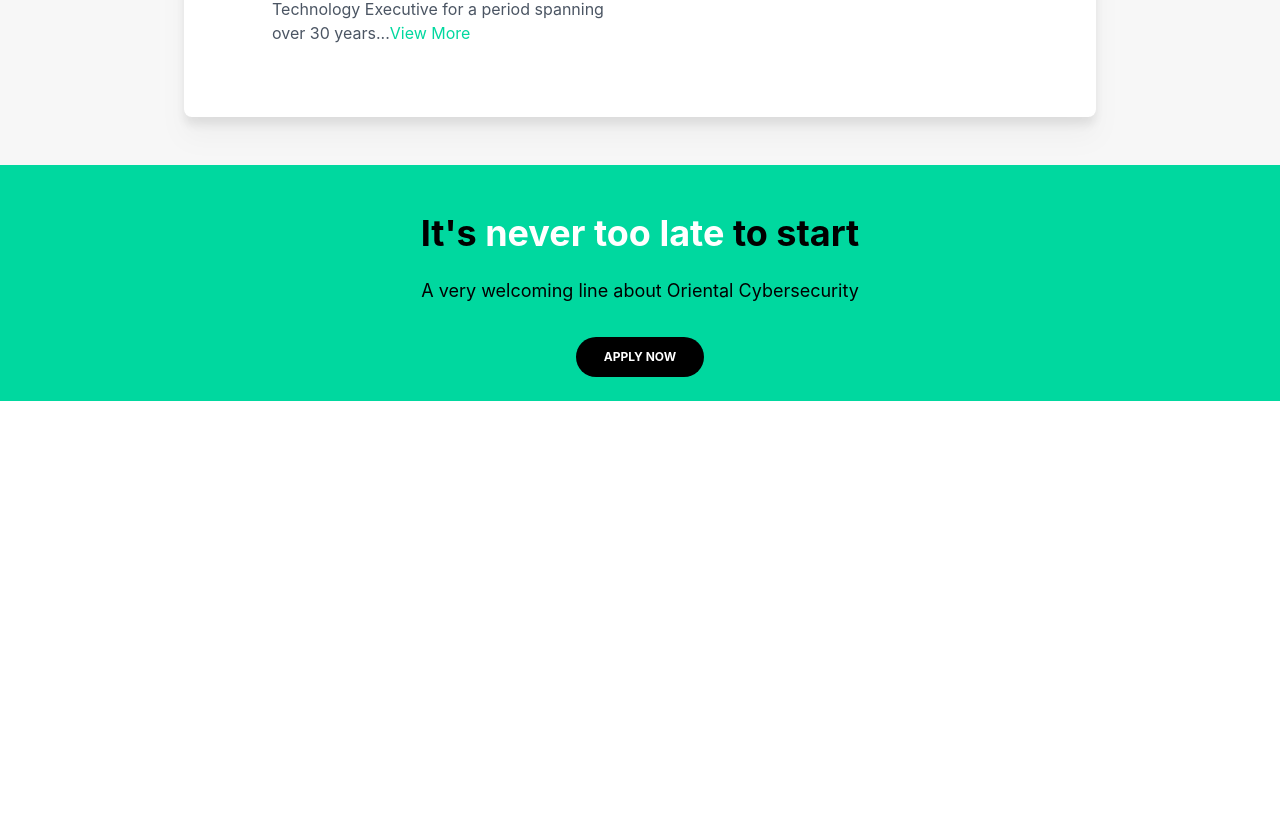
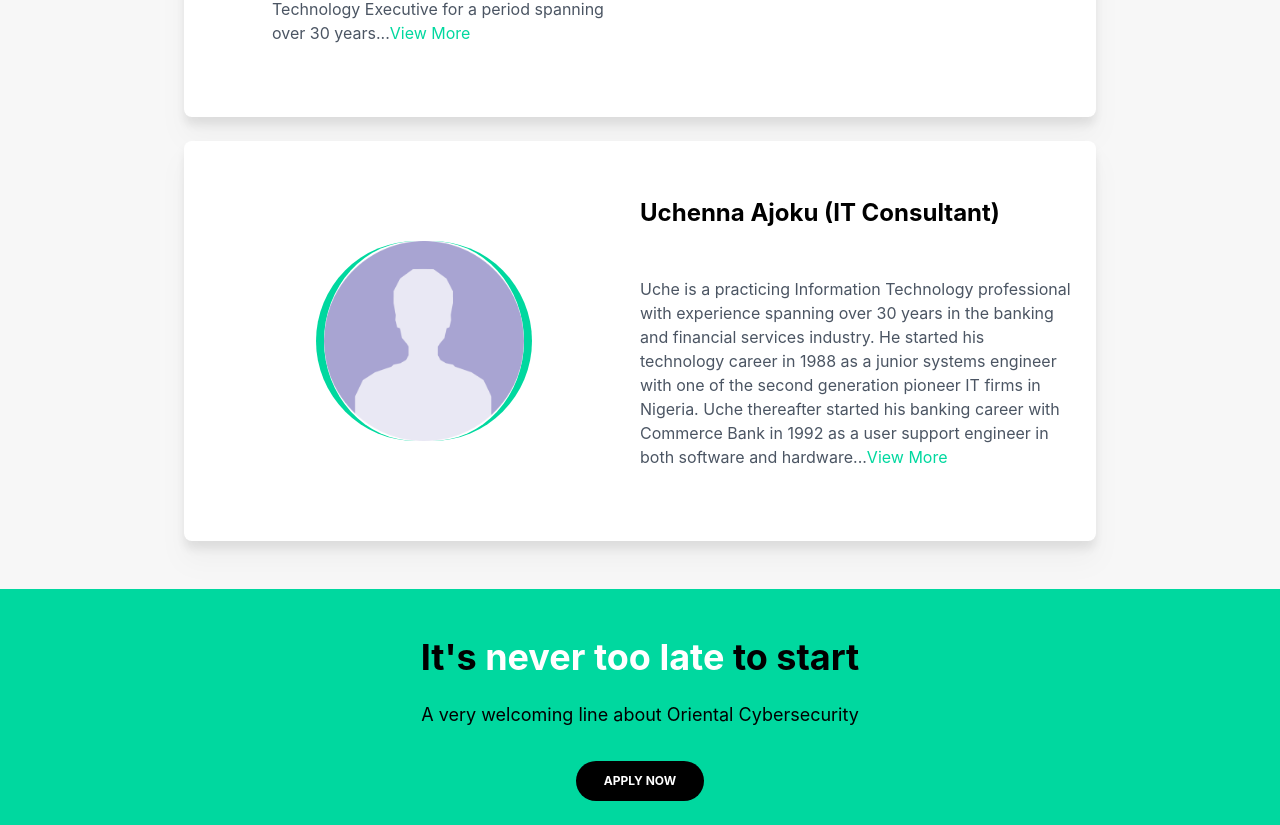
Before and after one commit to Petec0x0/ocs-web, a React (Create React App) app: page /about in a window 1280 px wide. Shown: the part 3031-3856 px from the top of the page. Before the commit the page ends 3432 px from the top, so only its background shows below. Built offline with nearby package versions, Linux system fonts and the light colour scheme.

Commit message:
New mentor added

```diff
--- a/src/components/Mentors.js
+++ b/src/components/Mentors.js
@@ -5,6 +5,7 @@ import gibson_mba from "images/avatar_profile.png";
 const Mentors = () => {
 	const [isFullTextEN, setIsFullTextEN] = useState(false);
 	const [isFullTextGM, setIsFullTextGM] = useState(false);
+	const [isFullTextUA, setIsFullTextUA] = useState(false);
 
 	return (
 		<div className="bg-[#f7f7f7] pb-6 md:px-24 xl:px-40">
@@ -107,7 +108,7 @@ const Mentors = () => {
 						</h4>
 						{isFullTextGM ? (
 							<>
-								<p className="my-8 text-gray-600">
+								<p className="my-8 text-gray-600 text-left">
 									Gibson holds an M. Sc. degree in Information
 									Technology (Information Security
 									Concentration); Master of Business
@@ -116,7 +117,7 @@ const Mentors = () => {
 									the Senior Management Programme of the Lagos
 									Business School (Pan-Atlantic University).
 								</p>
-								<p className="my-8 text-gray-600">
+								<p className="my-8 text-gray-600 text-left">
 									He has had a distinguished career as a
 									technology entrepreneur, a banker and Senior
 									Information Technology Executive for a
@@ -125,7 +126,7 @@ const Mentors = () => {
 									Consulting Ltd, a promising tech. start-up
 									company he co-founded in 2014.
 								</p>
-								<p className="my-8 text-gray-600">
+								<p className="my-8 text-gray-600 text-left">
 									Apart from helping companies and
 									organizations to solve their IT needs using
 									modern ICT tools and technologies, he has
@@ -169,6 +170,109 @@ const Mentors = () => {
 						)}
 					</div>
 				</div>
+
+				<div className="flex flex-col m-6 px-6 py-10 bg-white drop-shadow-xl rounded-lg md:flex-row">
+					<div className="flex md:w-1/2">
+						<img
+							className="self-center mx-auto rounded-full border-x-8 w-1/2 border-primary"
+							alt="mentor1"
+							src={gibson_mba}
+						/>
+					</div>
+					<div className="text-center md:w-1/2 md:text-left">
+						<h1 className="font-bold text-2xl text-center py-4 md:text-left">
+							Uchenna Ajoku (IT Consultant)
+						</h1>
+						{/* <h4 className="text-blue-600 font-bold">
+							B.Sc., M.Sc., CISSP, CISA, CRISC, CDPSE, COBIT
+						</h4> */}
+						{isFullTextUA ? (
+							<>
+								<p className="my-8 text-gray-600 text-left">
+									Uche is a practicing Information Technology professional
+									with experience spanning over 30 years in the banking and
+									financial services industry. He started his technology career
+									in 1988 as a junior systems engineer with one of the second
+									generation pioneer IT firms in Nigeria.
+									Uche thereafter started his banking career with Commerce
+									Bank in 1992 as a user support engineer in both software and hardware.
+									He progressed his banking career with NEXIM Bank in 1994
+									where he supported banking applications and system administration.
+									Subsequently, he joined First Securities Discount House (FSDH) – now
+									FSDH Merchant Bank in 1996 and played various parts – support,
+									system administration, network engineering, database administrator,
+									software development, etc – supporting and deputizing for
+									the Head of IT for FSDH and its two subsidiaries.
+									He assumed the headship of the IT Department of the company
+									in January 2014 after the pioneer Head of IT resigned.
+									Uche served in this position until May 2019 when he resigned
+									to pursue other endeavours around consulting and project management
+									in the IT industry. During his tenure as Head of IT,
+									Uche consolidated and built upon the achievements of
+									his predecessor in achieving to leave a strong
+									IT function in the institution. Some of Uche’s achievements are as follows
+
+								</p>
+								<ul className="my-6 text-gray-600 text-left list-disc list-inside md:mx-4">
+									<li>Establishment of industry standard IT governance system.</li>
+									<li>Establishment of an Information Security Management System in the organization including and helping the position of the Chief Information Security Officer (CISO) until the appointment of a dedicated CISO in line with the requirements of IT governance.</li>
+									<li>Achievement of Certification ISO 27001, ISO 2000, ISO 22301, ITIL Standards</li>
+									<li>Implementation of recognized framework in IT governance – COBIT, TOGAF, CMMI, PMBOK, PCI/DSS, etc.</li>
+									<li>Implementation of CBN IT Standards Blueprint for Nigerian Banking Institutions</li>
+									<li>Upgrade Business Continuity and Disaster Recovery practices including implementation of High Availability offsite replication of datacenter hosted with a top tier 3 service provider. </li>
+									<li>Implementation of softwares for the bank, trading software, Payment solution, and Funds transfer solutions such as NIP, SWIFT, RTGS, Interswitch Solutions, and Card Services</li>
+								</ul>
+								<p className="my-8 text-gray-600 text-left">
+									Uche holds a B. Eng. in Electronic and Computer Engineering,
+									(Second Class Honours, Upper Division).
+									He also attended the Senior Management Programme of the
+									Lagos Business School (Pan-Atlantic University).
+									He has attended many technical and managerial courses in Nigeria and abroad.
+								</p>
+								<p className="my-8 text-gray-600 text-left">
+									Uche performed his National Youth Service (NYSC) at
+									Government Technical College, Jebba North,
+									Niger State where he taught Mathematics, Physics,
+									Technical Drawing and Introductory Technology.
+								</p>
+								<p className="my-8 text-gray-600 text-left">
+									He is an affiliate of the Project Management Institute, Nigeria Chapter
+								</p>
+								<button
+									onClick={() =>
+										setIsFullTextUA(!isFullTextUA)
+									}
+									className="text-primary hover:text-sm"
+								>
+									View Less
+								</button>
+							</>
+						) : (
+							<p className="my-8 text-gray-600">
+								Uche is a practicing Information Technology professional
+								with experience spanning over 30 years in the banking and
+								financial services industry.
+								He started his technology career in 1988 as a junior systems
+								engineer with one of the second generation pioneer IT firms in Nigeria.
+								Uche thereafter started his banking career with Commerce
+								Bank in 1992 as a user support engineer in both software and hardware...
+								<button
+									onClick={() =>
+										setIsFullTextUA(!isFullTextUA)
+									}
+									className="text-primary hover:text-sm"
+								>
+									View More
+								</button>
+							</p>
+						)}
+						{/* <a rel="noopener noreferrer" href="https://www.linkedin.com/in/emeka-p-nwigwe-msc-cissp-cisa-crisc-cdpse-cobit5-ssyb-sfc-69b67219b/?originalSubdomain=ca" target="_blank">
+							<button className="rounded-full uppercase bg-primary text-white px-7 py-3 font-bold text-xs hover:drop-shadow-lg">
+								View Linkedin
+							</button>
+						</a> */}
+					</div>
+				</div>
 			</section>
 		</div>
 	);
```
